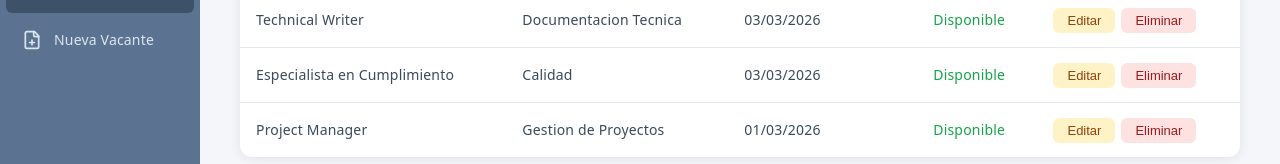
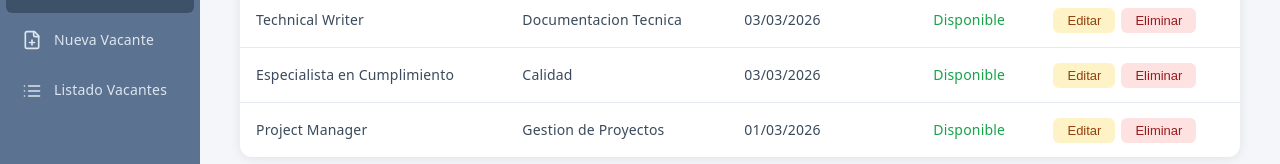
Before and after one commit to gerardoChacon/app-seleccion-altosMandos, a React app in the folder frontend/: page /vacantes in a window 1280 px wide. Shown: the part 251-415 px from the top of the page. Built offline with nearby package versions, Linux system fonts and the light colour scheme; the HTML template or start-up script is replaced by a standard one.

Commit message:
feature: frontend/dashboard

```diff
--- a/frontend/src/components/Sidebar.jsx
+++ b/frontend/src/components/Sidebar.jsx
@@ -8,6 +8,7 @@ import {
   Briefcase,
   UserPlus,
   FilePlus,
+  List,
 } from "lucide-react";
 import styles from "./Sidebar.module.css";
 
@@ -15,8 +16,9 @@ const navItems = [
   { icon: LayoutDashboard, label: "Dashboard",      to: "/dashboard" },
   { icon: Users,           label: "Empleados",      to: "/empleados" },
   { icon: UserPlus,        label: "Nuevo Empleado", to: "/empleados/nuevo" },
-  { icon: Briefcase,       label: "Vacantes",       to: "/vacantes" },
-  { icon: FilePlus,        label: "Nueva Vacante",  to: "/vacantes/nueva" },
+  { icon: Briefcase,       label: "Vacantes",          to: "/vacantes" },
+  { icon: FilePlus,        label: "Nueva Vacante",     to: "/vacantes/nueva" },
+  { icon: List,            label: "Listado Vacantes",  to: "/vacantes/listado" },
 ];
 
 export default function Sidebar() {
```
